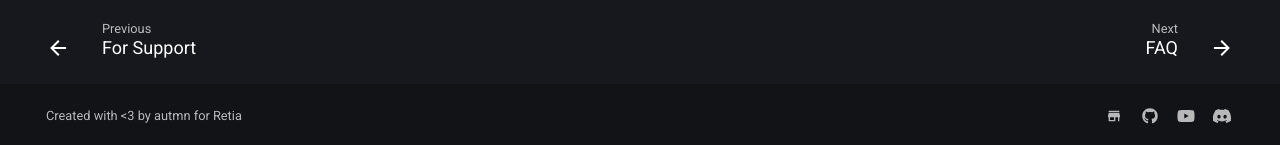
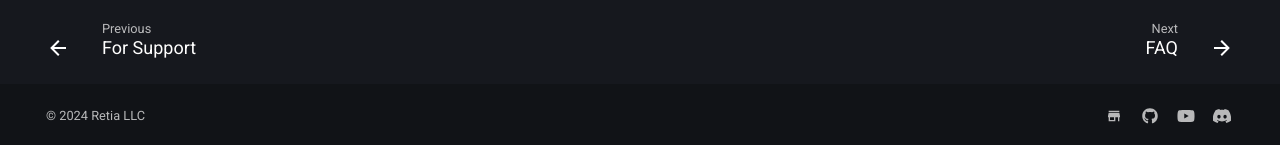
Before and after one commit to RetiaLLC/usb-docs, an MkDocs documentation site: the page built from docs/help/update.md, in a window 1280 px wide. Shown: the part 752-897 px from the top of the page. Built offline with MkDocs 1.6.1 and Material for MkDocs 9.7.7, drawn with Linux system fonts in a browser that asks for light colours.

Commit message:
Copyright

```diff
--- a/mkdocs.yml
+++ b/mkdocs.yml
@@ -1,5 +1,5 @@
 site_name: USB Nugget
-copyright: Created with <3 by autmn for Retia
+copyright: © 2024 Retia LLC
 site_url: https://usb.nugget.dev
 
 nav:
```
